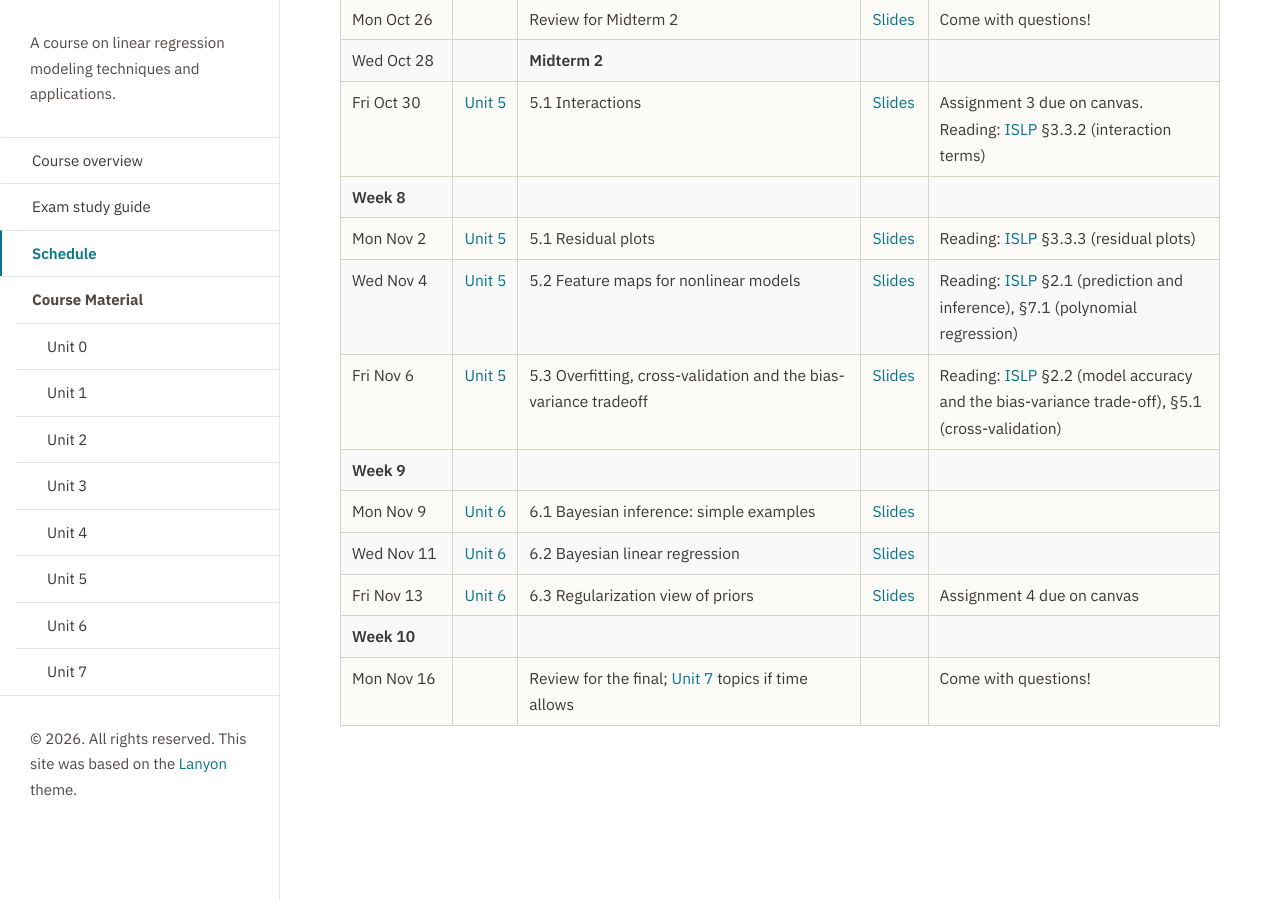
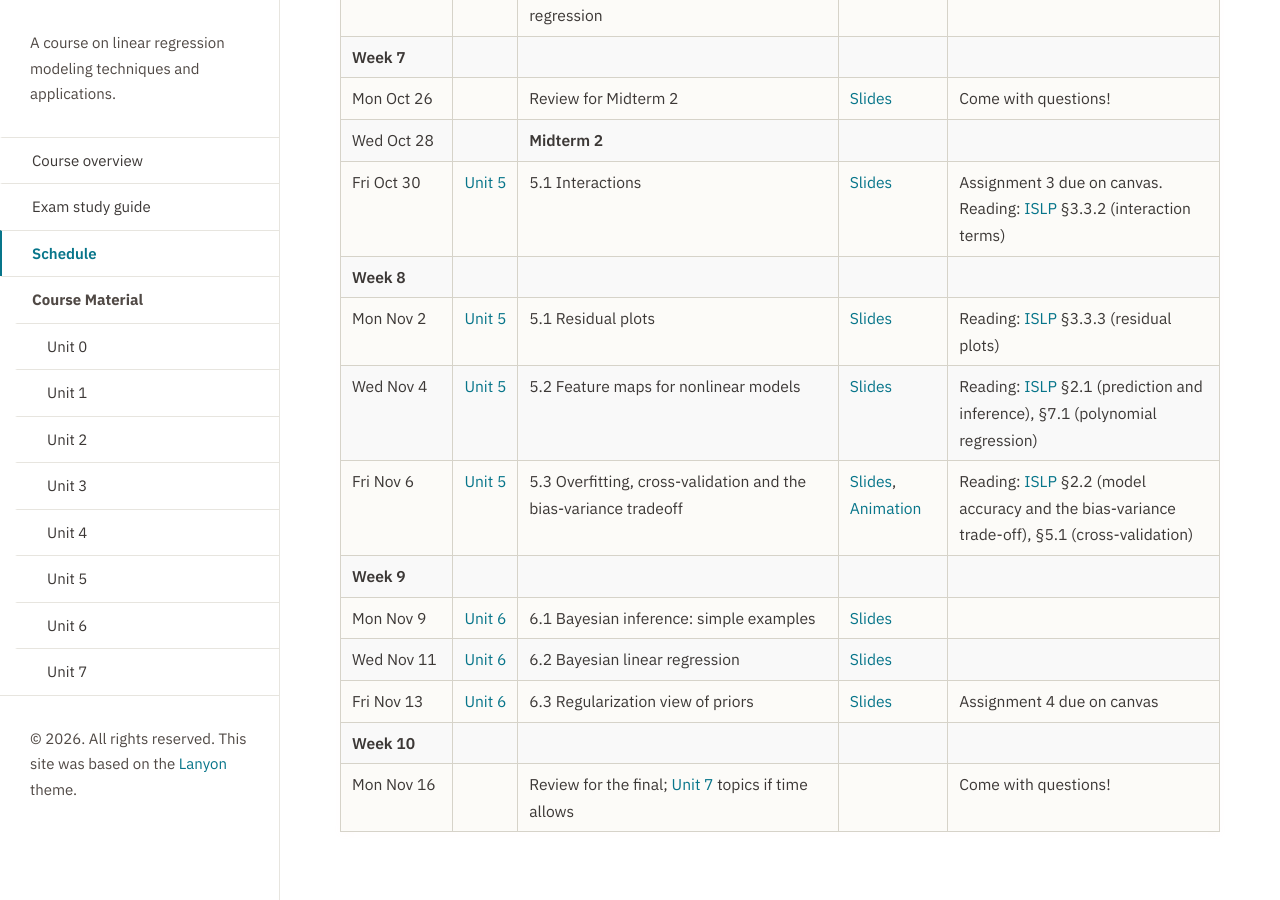
Before and after one commit to elevien/math50_2026, a Jekyll site: the page built from schedule.md, in a window 1280 px wide and 900 px high, scrolled down 1854 px. Built offline with Jekyll 4.4.1, drawn with Linux system fonts in a browser that asks for light colours; before the commit the page ends 2648 px from its top, so only the background shows below that.

Commit message:
Publish from math50_sandbox@c377bcd

```diff
--- a/schedule.md
+++ b/schedule.md
@@ -45,7 +45,7 @@ Before going through Unit 1, please review [Unit 0]({{ '/unit0/' | relative_url
 | **Week 8** | | | | |
 | Mon Nov 2 | [Unit 5]({{ '/unit5/' | relative_url }}) | 5.1 Residual plots | [Slides]({{ '/unit5/slides-11-02.pdf' | relative_url }}) | Reading: [ISLP](https://www.statlearning.com/) §3.3.3 (residual plots) |
 | Wed Nov 4 | [Unit 5]({{ '/unit5/' | relative_url }}) | 5.2 Feature maps for nonlinear models | [Slides]({{ '/unit5/slides-11-04.pdf' | relative_url }}) | Reading: [ISLP](https://www.statlearning.com/) §2.1 (prediction and inference), §7.1 (polynomial regression) |
-| Fri Nov 6 | [Unit 5]({{ '/unit5/' | relative_url }}) | 5.3 Overfitting, cross-validation and the bias-variance tradeoff | [Slides]({{ '/unit5/slides-11-06.pdf' | relative_url }}) | Reading: [ISLP](https://www.statlearning.com/) §2.2 (model accuracy and the bias-variance trade-off), §5.1 (cross-validation) |
+| Fri Nov 6 | [Unit 5]({{ '/unit5/' | relative_url }}) | 5.3 Overfitting, cross-validation and the bias-variance tradeoff | [Slides]({{ '/unit5/slides-11-06.pdf' | relative_url }}), [Animation]({{ '/unit5/fig/poly_fit_movie.gif' | relative_url }}) | Reading: [ISLP](https://www.statlearning.com/) §2.2 (model accuracy and the bias-variance trade-off), §5.1 (cross-validation) |
 | **Week 9** | | | | |
 | Mon Nov 9 | [Unit 6]({{ '/unit6/' | relative_url }}) | 6.1 Bayesian inference: simple examples | [Slides]({{ '/unit6/slides-11-09.pdf' | relative_url }}) |  |
 | Wed Nov 11 | [Unit 6]({{ '/unit6/' | relative_url }}) | 6.2 Bayesian linear regression | [Slides]({{ '/unit6/slides-11-11.pdf' | relative_url }}) |  |
```
Also changed, not shown: unit5/fig/resid_sketch_drill.svg (added), 2 other files.
